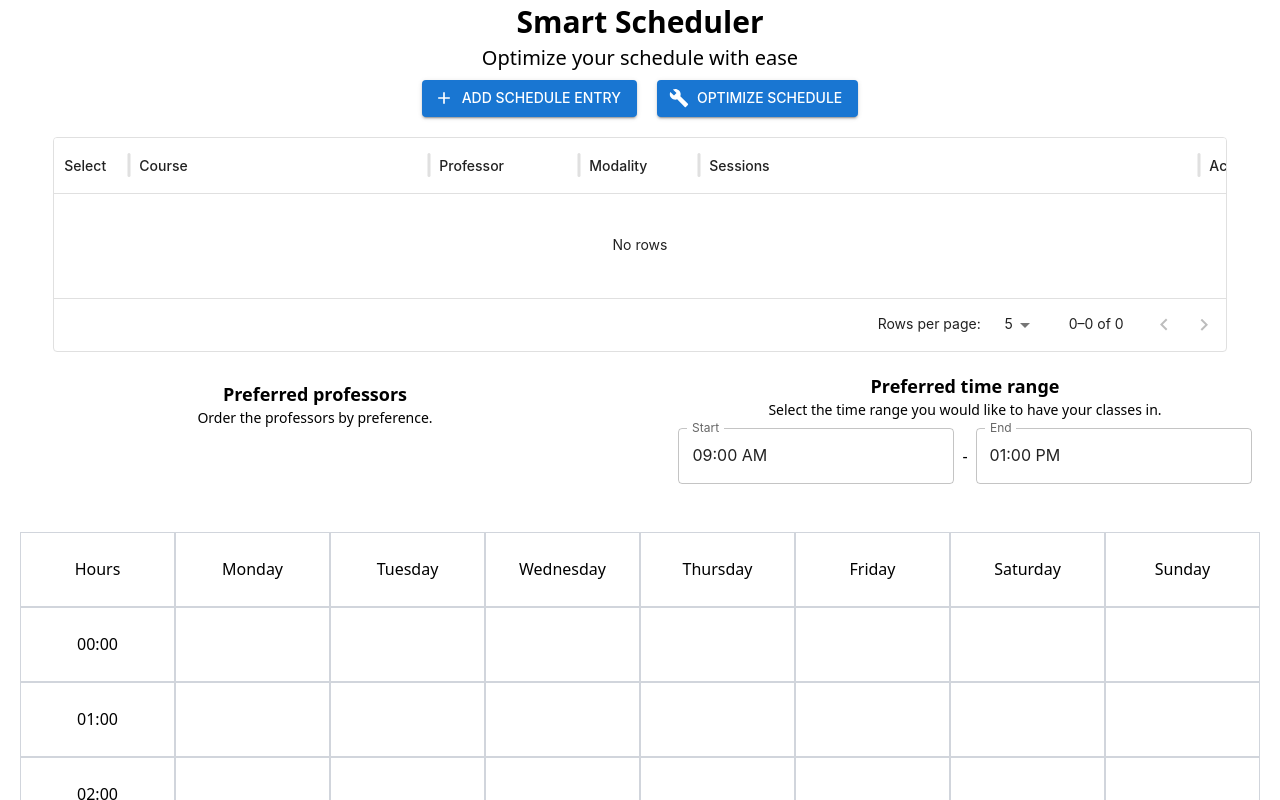
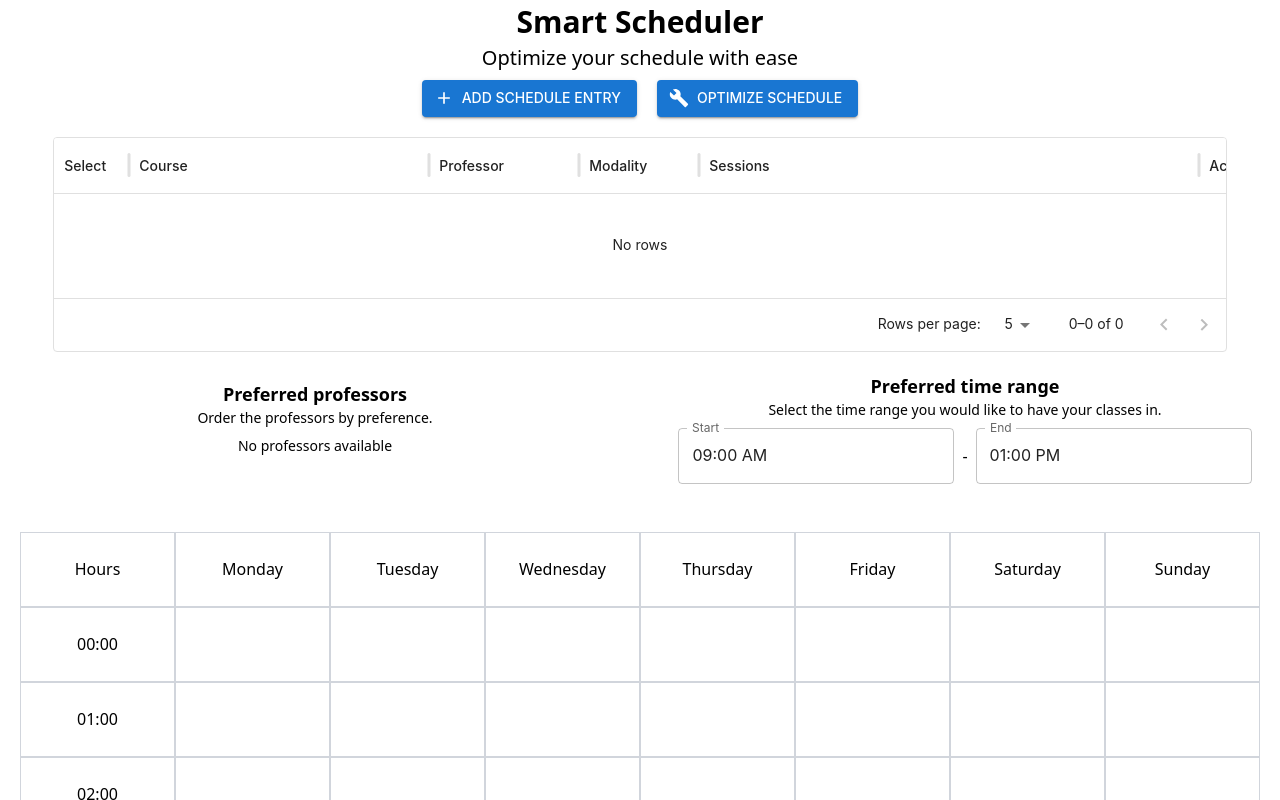
Before and after one commit to PieroD04/smart-scheduler, a React (Vite) app: page / in a window 1280 px wide. Shown: the top 800 px of the page. Built offline with nearby package versions, Linux system fonts and the light colour scheme; a web font is replaced by a local one.

Commit message:
feat: add no professors message

```diff
--- a/src/components/ProfessorList.tsx
+++ b/src/components/ProfessorList.tsx
@@ -32,9 +32,15 @@ export default function ProfessorList({ professors, setProfessors }: { professor
                 <List>
                     <div className="font-semibold text-lg text-center">Preferred professors</div>
                     <div className="font-light text-sm text-center mb-2">Order the professors by preference.</div>
-                    {professors.map((professor) => (
-                        <SortableItem key={professor} professor={professor} />
-                    ))}
+                    {
+                        professors.length === 0 ? (
+                            <p className="text-center text-sm">No professors available</p>
+                        ) : (
+                            professors.map((professor) => (
+                                <SortableItem key={professor} professor={professor} />
+                            ))
+                        )
+                    }
                 </List>
             </SortableContext>
         </DndContext>
```
